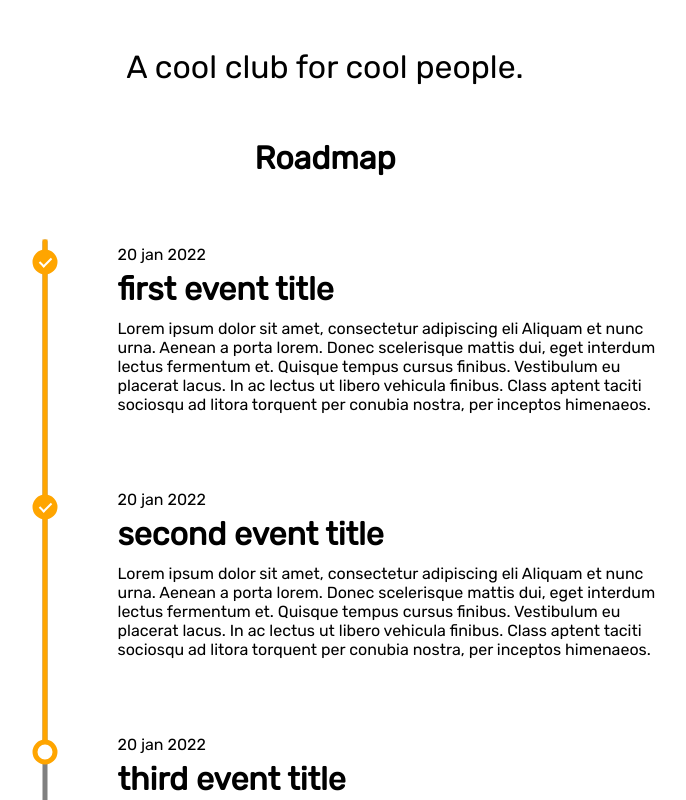
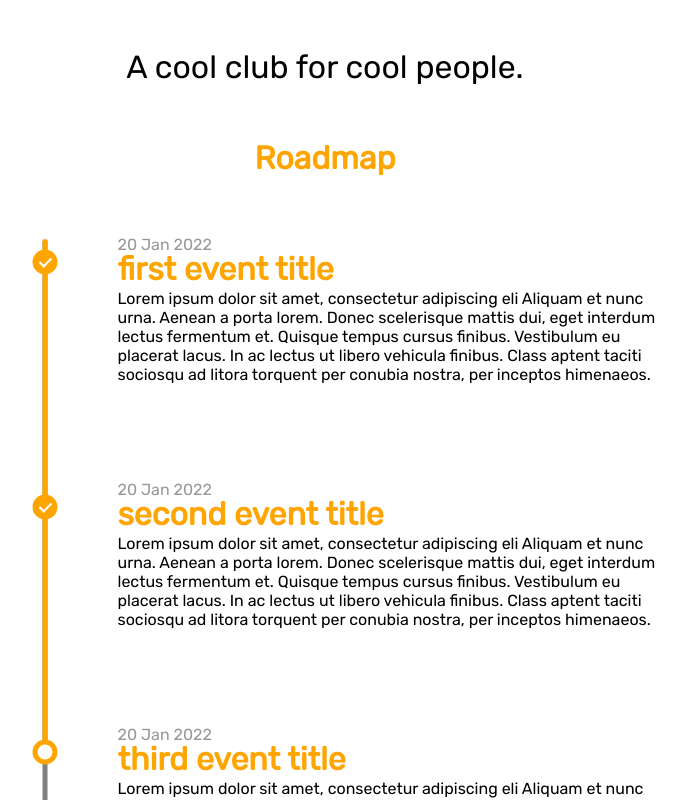
Before and after one commit to penjoe/meta-mogul-society, a React (Create React App) app: page / in a window 1280 px wide. Shown: the part 560-1360 px from the top of the page, without its empty margins (315-1001 px from the left). Built offline with nearby package versions, Linux system fonts and the light colour scheme.

Commit message:
roadmap colors

```diff
--- a/src/components/roadmap/Roadmap.js
+++ b/src/components/roadmap/Roadmap.js
@@ -21,7 +21,7 @@ const Roadmap = () => {
                     <RoadmapCard
                         styleName='completed'
                         title='first event title'
-                        date='20 jan 2022'
+                        date='20 Jan 2022'
                         >
                         Lorem ipsum dolor sit amet, consectetur adipiscing eli Aliquam et nunc urna. Aenean a porta lorem. Donec scelerisque mattis dui, eget interdum lectus fermentum et. Quisque tempus cursus finibus. Vestibulum eu placerat lacus. In ac lectus ut libero vehicula finibus. Class aptent taciti sociosqu ad litora torquent per conubia nostra, per inceptos himenaeos.
                     </RoadmapCard>
@@ -29,7 +29,7 @@ const Roadmap = () => {
                     <RoadmapCard
                         styleName='completed'
                         title='second event title'
-                        date='20 jan 2022'
+                        date='20 Jan 2022'
                         >
                         Lorem ipsum dolor sit amet, consectetur adipiscing eli Aliquam et nunc urna. Aenean a porta lorem. Donec scelerisque mattis dui, eget interdum lectus fermentum et. Quisque tempus cursus finibus. Vestibulum eu placerat lacus. In ac lectus ut libero vehicula finibus. Class aptent taciti sociosqu ad litora torquent per conubia nostra, per inceptos himenaeos.
 
@@ -38,7 +38,7 @@ const Roadmap = () => {
                     <RoadmapCard
                         styleName='current'
                         title='third event title'
-                        date='20 jan 2022'
+                        date='20 Jan 2022'
                         >
                         Lorem ipsum dolor sit amet, consectetur adipiscing eli Aliquam et nunc urna. Aenean a porta lorem. Donec scelerisque mattis dui, eget interdum lectus fermentum et. Quisque tempus cursus finibus. Vestibulum eu placerat lacus. In ac lectus ut libero vehicula finibus. Class aptent taciti sociosqu ad litora torquent per conubia nostra, per inceptos himenaeos.
 
@@ -47,7 +47,7 @@ const Roadmap = () => {
                     <RoadmapCard
                         styleName=''
                         title='fourth event title'
-                        date='20 jan 2022'
+                        date='20 Jan 2022'
                         >
                         Lorem ipsum dolor sit amet, consectetur adipiscing eli Aliquam et nunc urna. Aenean a porta lorem. Donec scelerisque mattis dui, eget interdum lectus fermentum et. Quisque tempus cursus finibus. Vestibulum eu placerat lacus. In ac lectus ut libero vehicula finibus. Class aptent taciti sociosqu ad litora torquent per conubia nostra, per inceptos himenaeos.
 
--- a/src/components/roadmap/RoadmapCard.js
+++ b/src/components/roadmap/RoadmapCard.js
@@ -11,7 +11,7 @@ class RoadmapCard extends Component {
         <div className='status'>
             <div className={ "dot " + ( this.props.styleName || "") }>
                 <div className='textcard'>
-                    <div id='roadmapcardtitle'>
+                    <div className='roadmapcardtitle'>
                         <p>{this.props.date}</p>
                         <h1>{this.props.title}</h1>
                     </div>
--- a/src/styles/App.scss
+++ b/src/styles/App.scss
@@ -11,10 +11,9 @@ font type: rubik <== google fonts and/or font awesome
 @import url('https://fonts.googleapis.com/css2?family=Rubik&display=swap');
 
 * {
-//   background-color: #000;
-//   color: #fff;
   font-family: 'Rubik', sans-serif;
 }
+
 
 /* .discord-icon {
   width: 50px;
--- a/src/styles/Roadmap.scss
+++ b/src/styles/Roadmap.scss
@@ -1,6 +1,8 @@
 
 // roadmap
-
+.roadmap h1{
+    color: orange;
+}
 
 
 .lineContainer {
@@ -18,7 +20,7 @@
           width: 95vh;              // <<<<<< make line longer here
           background: grey;
           height: 5px;
-          z-index: -1;
+        //   z-index: -1;
           display: flex;
           justify-content: space-between;
           transform: rotate(90deg);
@@ -77,7 +79,10 @@
 
   h1, p{
       padding-left: 80px;
-      margin-top: -10px;
+      margin-top: -20px;
+  }
+  .roadmapcardtitle p{
+      color: #989898;
   }
 
   .textcard{
@@ -92,7 +97,7 @@
   }
 
 
-  #roadmapcardtitle{
+  .roadmapcardtitle{
       display: inline-block;
   }
 }
```
